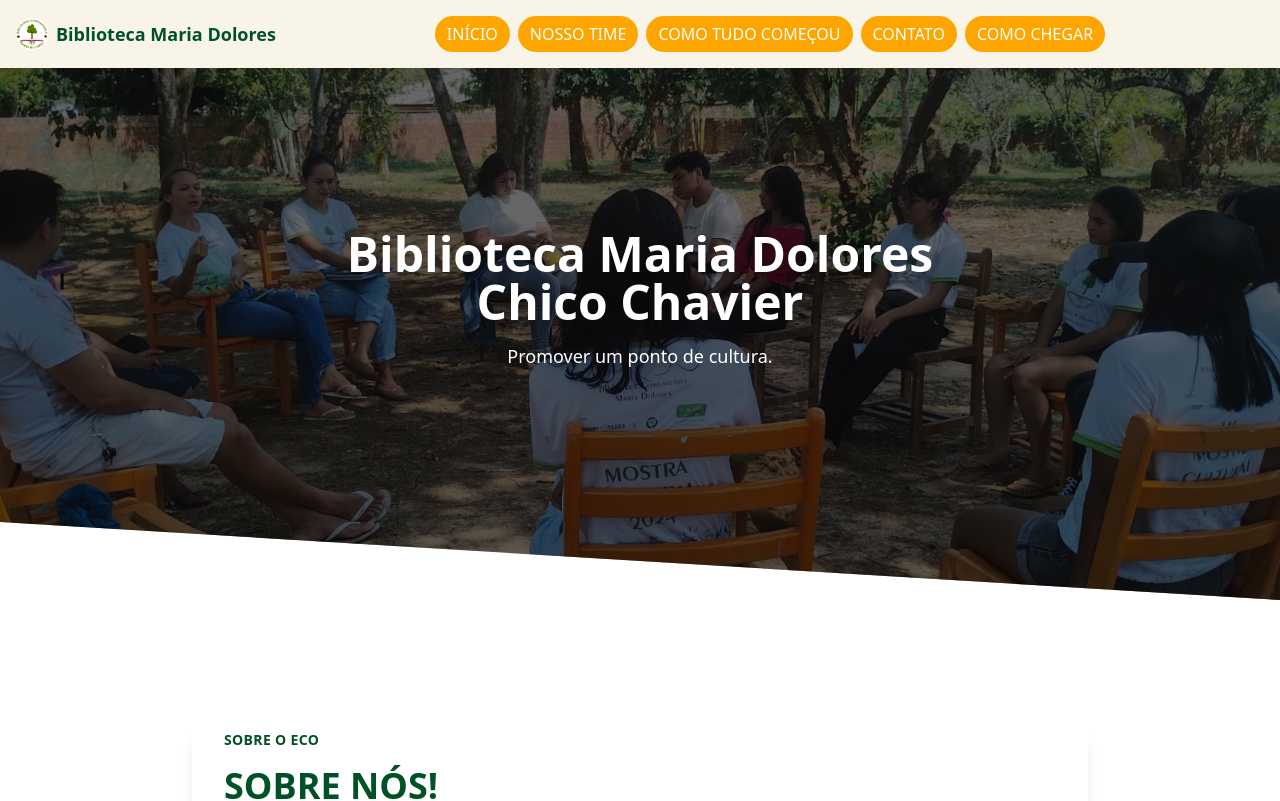
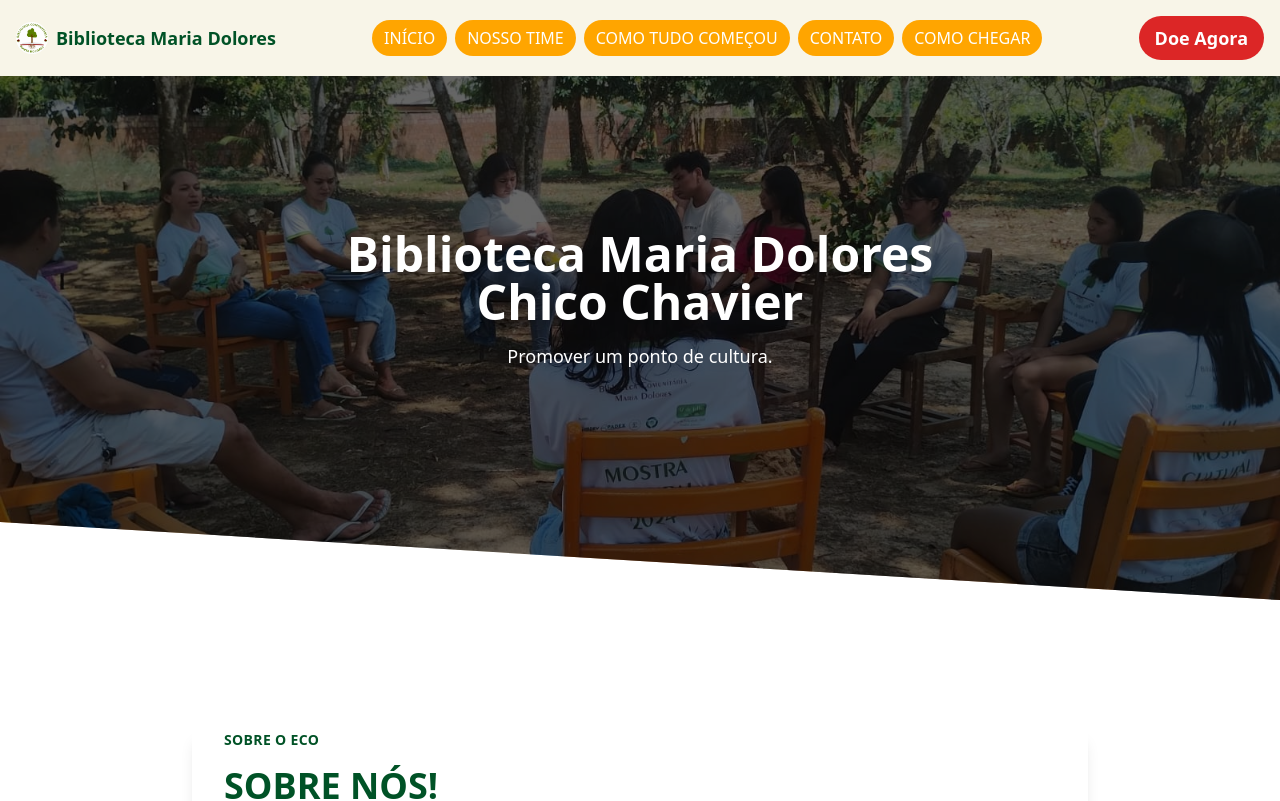
Before and after one commit to isaacfelipe1/bmd, a Next.js app: page / in a window 1280 px wide. Shown: the top 801 px of the page. Built offline with nearby package versions, Linux system fonts and the light colour scheme.

Commit message:
feat: add button doar

```diff
--- a/src/app/components/donationModal.tsx
+++ b/src/app/components/donationModal.tsx
@@ -1,16 +1,16 @@
-'use client';
 import React from 'react';
 import Image from 'next/image';
+
 type DonationModalProps = {
-  showModal: boolean;
+  isOpen: boolean;
   onClose: () => void;
 };
 
 const DonationModal: React.FC<DonationModalProps> = ({
-  showModal,
+  isOpen,
   onClose,
 }) => {
-  if (!showModal) return null;
+  if (!isOpen) return null;
 
   return (
     <div className="fixed inset-0 bg-black bg-opacity-50 flex items-center justify-center z-50">
--- a/src/app/components/footer.tsx
+++ b/src/app/components/footer.tsx
@@ -1,8 +1,8 @@
-'use client';
-import React, { useState } from 'react';
-import DonationModal from './donationModal';
-import { FaFacebookF, FaInstagram } from 'react-icons/fa';
-import Image from 'next/image';
+"use client";
+import React, { useState } from "react";
+import DonationModal from "./donationModal";
+import { FaFacebookF, FaInstagram } from "react-icons/fa";
+import Image from "next/image";
 
 const Footer = () => {
   const [showModal, setShowModal] = useState(false);
@@ -22,9 +22,9 @@ const Footer = () => {
           Deseja Contribuir com um PIX?
         </h3>
         <p className="text-center md:text-left text-[#A1E6AC] mb-4 font-medium text-base">
-          Aceitamos sua doação! Se você deseja contribuir com as despesas mensais
-          e atividades da Biblioteca Comunitária Maria Dolores, segue abaixo os
-          dados bancários para transferência.
+          Aceitamos sua doação! Se você deseja contribuir com as despesas
+          mensais e atividades da Biblioteca Comunitária Maria Dolores, segue
+          abaixo os dados bancários para transferência.
         </p>
         <div className="flex flex-col md:flex-row items-center justify-between mb-6">
           <div className="text-center md:text-left text-sm space-y-1">
@@ -51,7 +51,7 @@ const Footer = () => {
             Fazer uma Doação Agora
           </button>
         </div>
-        <DonationModal showModal={showModal} onClose={handleCloseModal} />
+        <DonationModal isOpen={showModal} onClose={handleCloseModal} />
 
         <div className="text-center md:text-left mt-8">
           <h3 className="font-bold mb-2 text-lg">Endereço:</h3>
@@ -62,7 +62,8 @@ const Footer = () => {
               rel="noopener noreferrer"
               className="text-[#A1E6AC] hover:underline"
             >
-              R. Padre Calebe, 3725 - Mamoud Amed, Itacoatiara, Amazonas - Brasil
+              R. Padre Calebe, 3725 - Mamoud Amed, Itacoatiara, Amazonas -
+              Brasil
             </a>
           </p>
           <p className="text-sm">CEP: 69100-000</p>
--- a/src/app/components/navbar.tsx
+++ b/src/app/components/navbar.tsx
@@ -1,11 +1,14 @@
-"use client"
-import React, { useEffect, useState, useRef } from 'react';
-import Link from 'next/link';
+"use client";
+import React, { useEffect, useState, useRef } from "react";
+import Link from "next/link";
+import DonationModal from "../components/donationModal";
 
 const Navbar: React.FC = () => {
   const [scrolled, setScrolled] = useState(false);
   const [isMobileMenuOpen, setIsMobileMenuOpen] = useState(false);
   const [isMounted, setIsMounted] = useState(false);
+  const [isModalOpen, setIsModalOpen] = useState(false);
+
   const mobileMenuRef = useRef<HTMLDivElement>(null);
 
   useEffect(() => {
@@ -19,39 +22,45 @@ const Navbar: React.FC = () => {
       }
     };
 
-    window.addEventListener('scroll', handleScroll);
+    window.addEventListener("scroll", handleScroll);
     return () => {
-      window.removeEventListener('scroll', handleScroll);
+      window.removeEventListener("scroll", handleScroll);
     };
   }, []);
 
   useEffect(() => {
-    // Fecha o menu mobile ao clicar fora
     const handleClickOutside = (event: MouseEvent) => {
-      if (mobileMenuRef.current && !mobileMenuRef.current.contains(event.target as Node)) {
+      if (
+        mobileMenuRef.current &&
+        !mobileMenuRef.current.contains(event.target as Node)
+      ) {
         setIsMobileMenuOpen(false);
       }
     };
 
     if (isMobileMenuOpen) {
-      document.addEventListener('mousedown', handleClickOutside);
+      document.addEventListener("mousedown", handleClickOutside);
     } else {
-      document.removeEventListener('mousedown', handleClickOutside);
+      document.removeEventListener("mousedown", handleClickOutside);
     }
 
     return () => {
-      document.removeEventListener('mousedown', handleClickOutside);
+      document.removeEventListener("mousedown", handleClickOutside);
     };
   }, [isMobileMenuOpen]);
 
   if (!isMounted) {
     return null;
   }
+  const toggleModal = () => {
+    setIsModalOpen((prev) => !prev);
+  };
 
   return (
+    <>
       <nav
         className={`fixed top-0 left-0 w-full z-50 transition-all duration-300 ${
-        scrolled ? 'bg-[#f8f5e8] shadow-md py-3' : 'bg-[#f8f5e8] py-4'
+          scrolled ? "bg-[#f8f5e8] shadow-md py-3" : "bg-[#f8f5e8] py-4"
         }`}
       >
         <div className="container mx-auto flex items-center justify-between px-4">
@@ -96,6 +105,14 @@ const Navbar: React.FC = () => {
             >
               COMO CHEGAR
             </Link>
+          </div>
+          <div className="hidden md:flex items-center space-x-4">
+            <button
+              onClick={toggleModal}
+              className="bg-red-600 text-white py-2 px-4 rounded-full font-bold text-lg hover:bg-red-700 transition-transform transform hover:scale-105 focus:outline-none focus:ring-2 focus:ring-offset-2 focus:ring-red-600"
+            >
+              Doe Agora
+            </button>
           </div>
           <div className="md:hidden">
             <button
@@ -161,10 +178,20 @@ const Navbar: React.FC = () => {
               >
                 COMO CHEGAR
               </Link>
+              <button
+                onClick={toggleModal}
+                className="block bg-red-600 text-white py-2 px-4 rounded-full font-bold text-lg hover:bg-red-700 transition-transform transform hover:scale-105 focus:outline-none focus:ring-2 focus:ring-offset-2 focus:ring-red-600"
+              >
+                Doe Agora
+              </button>
             </div>
           </div>
         )}
       </nav>
+      {isModalOpen && (
+        <DonationModal isOpen={isModalOpen} onClose={toggleModal} />
+      )}
+    </>
   );
 };
 
```
Lines whose indentation alone changed are shown as unchanged.
